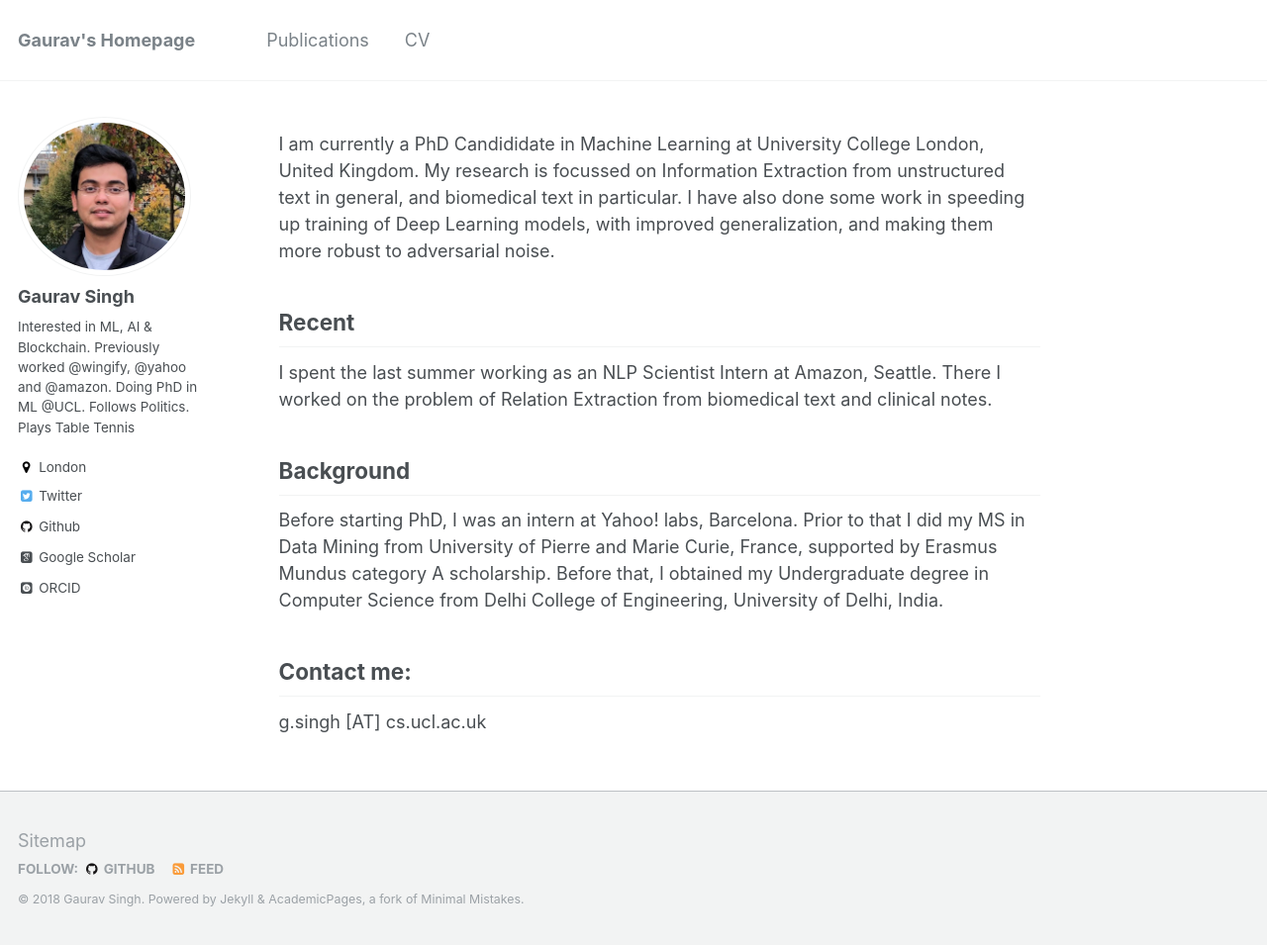
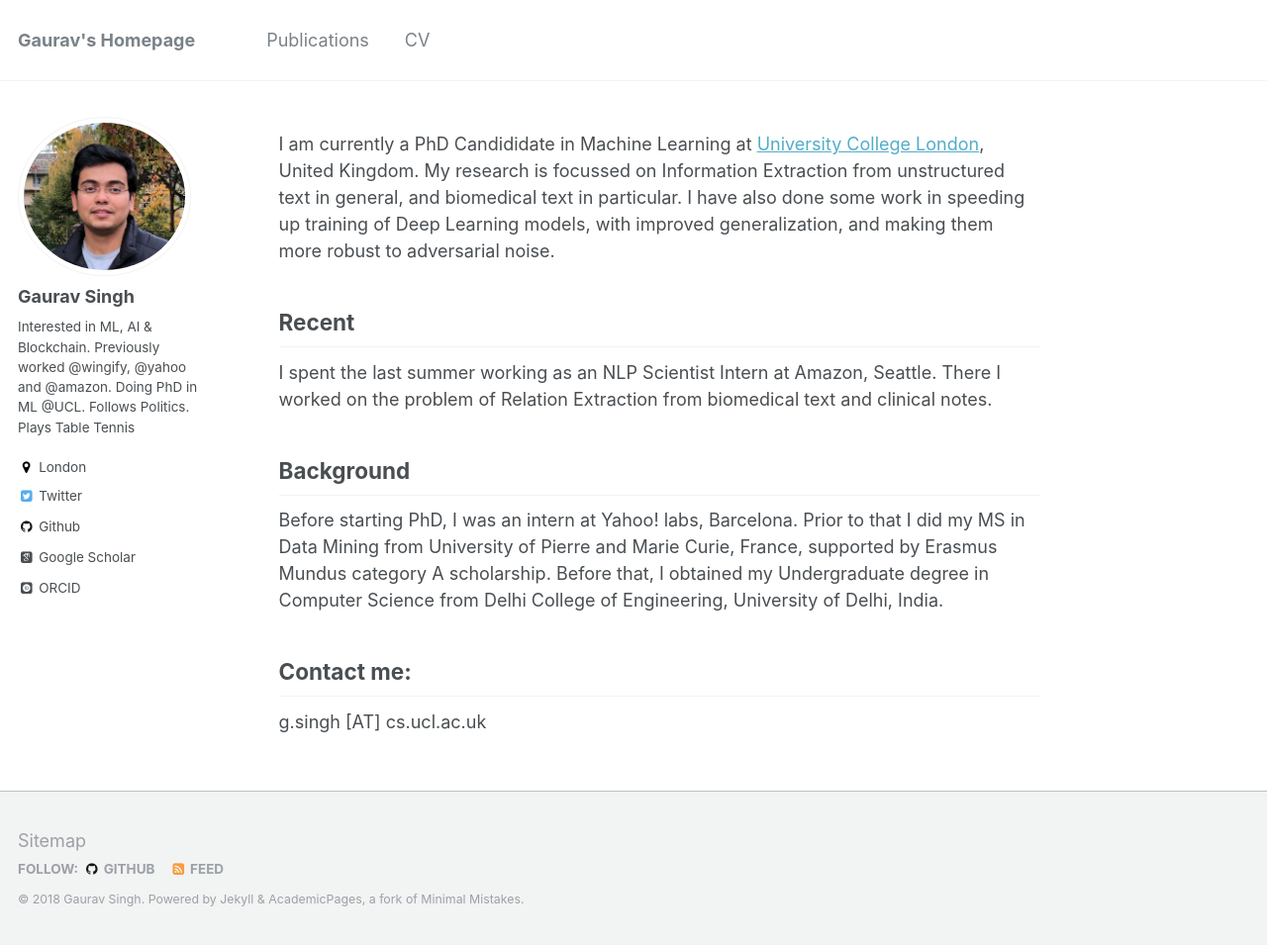
Before and after one commit to gauravsc/gauravsc.github.io, a Jekyll site: the page built from _pages/about.md, in a window 1280 px wide and 955 px high. Shown: the whole window at 99% size. Built offline with Jekyll 4.4.1, drawn with Linux system fonts in a browser that asks for light colours; some web fonts are replaced; some of the changed lines change nothing that is shown.

Commit message:
added anchor tags

```diff
--- a/_pages/about.md
+++ b/_pages/about.md
@@ -8,7 +8,7 @@ redirect_from:
   - /about.html
 ---
 
-I am currently a PhD Candididate in Machine Learning at University College London, United Kingdom. My research is focussed on Information Extraction from unstructured text in general, and biomedical text in particular. I have also done some work in speeding up training of Deep Learning models, with improved generalization, and making them more robust to adversarial noise.
+I am currently a PhD Candididate in Machine Learning at <a href="https://www.ucl.ac.uk/">University College London</a>, United Kingdom. My research is focussed on Information Extraction from unstructured text in general, and biomedical text in particular. I have also done some work in speeding up training of Deep Learning models, with improved generalization, and making them more robust to adversarial noise.
 
 Recent
 ------
```
